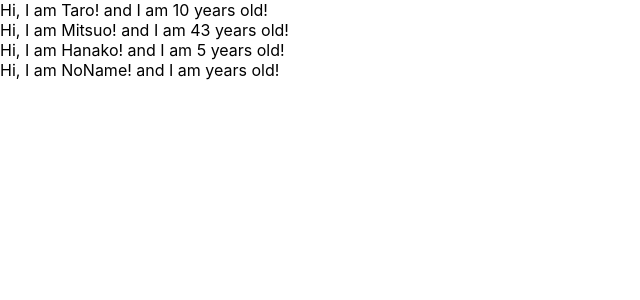
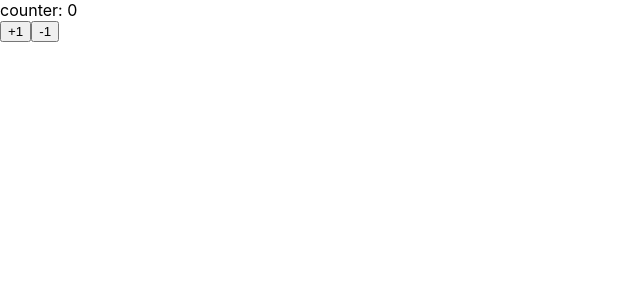
Before and after one commit to bangucs/udemy-react-reduc-crud-application, a React (Create React App) app: page / in a window 1280 px wide. Shown: the top 300 px of the page, without its empty margins (0-640 px from the left). Built offline with nearby package versions, Linux system fonts and the light colour scheme.

Commit message:
learn about state

```diff
--- a/src/App.js
+++ b/src/App.js
@@ -1,29 +1,29 @@
-import React from 'react';
-import PropTypes from 'prop-types';
+import React, { Component } from 'react';
 
-const App = () =>{
-  const profiles = [
-    { name:"Taro", age:10 },
-    { name:"Mitsuo", age:43 },
-    { name:"Hanako", age:5 },
-    { name:"NoName" }
-  ]
-  return (
-    <div>
-      {
-        profiles.map((profiles, index)=>{
-          return <User name={profiles.name} age={profiles.age} key={index} />
-        })
-      }
-    </div>
-  )
+const App = () => (<Counter></Counter>)
+
+class Counter extends Component {
+  constructor(props){
+    super(props)
+    console.log(this.state)
+    this.state = { count: 0}
+  }
+
+  handlePlusButton = () => {
+    this.setState({count: this.state.count +1 })
+  }
+  handleMinusButton = () =>{
+    this.setState({count: this.state.count -1 })
+  }
+
+  render() {
+    return(
+      <React.Fragment>
+        <div>counter: { this.state.count }</div>
+        <button onClick={this.handlePlusButton}>+1</button>
+        <button onClick={this.handleMinusButton}>-1</button>
+      </React.Fragment>
+    )
+  }
 }
-const User = (props) =>{
-  return <div>Hi, I am {props.name}! and I am {props.age} years old!</div>
-}
-User.PropTypes = {
-  name: PropTypes.string,
-  age: PropTypes.number
-}
-
 export default App;
```
